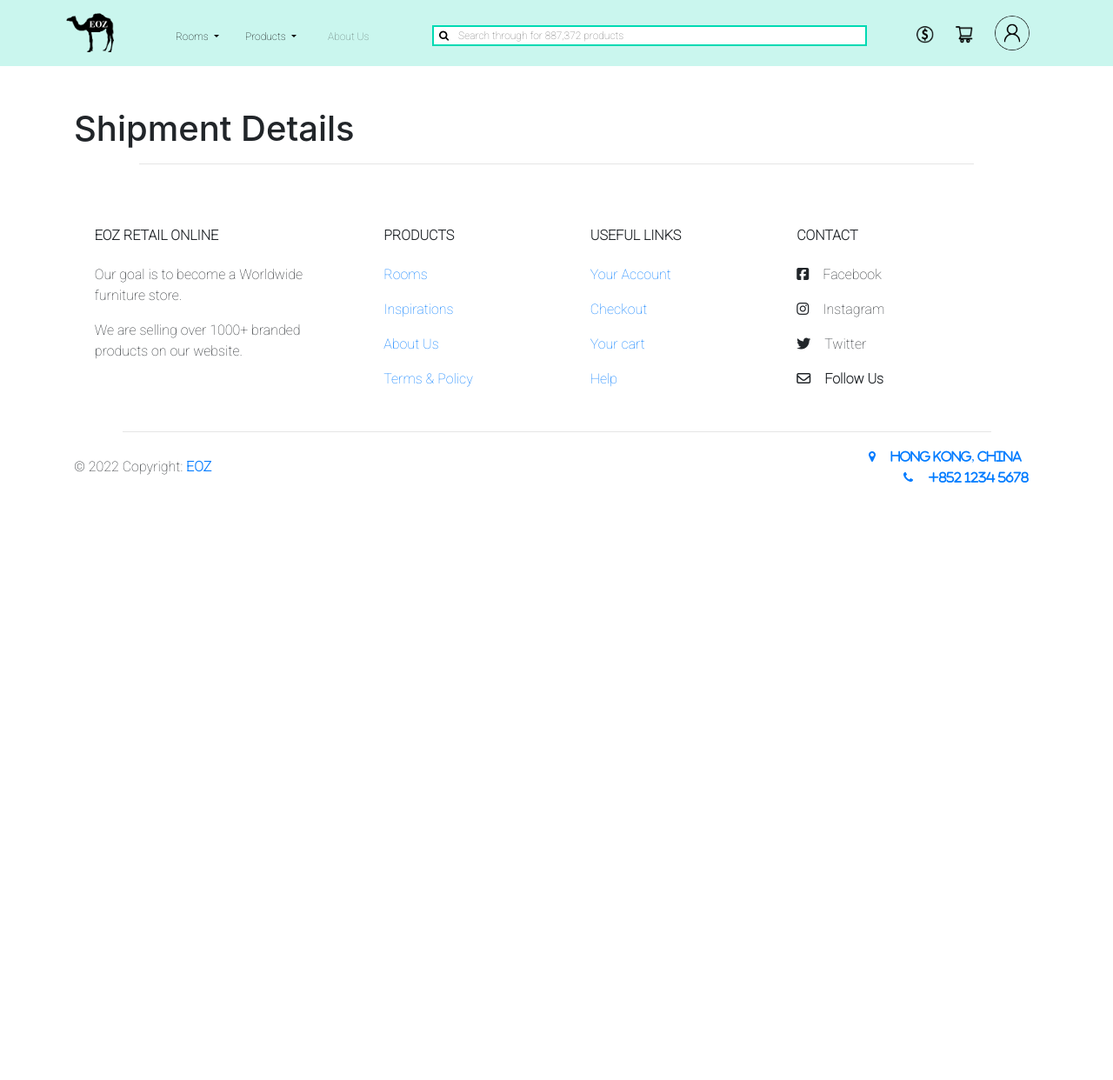
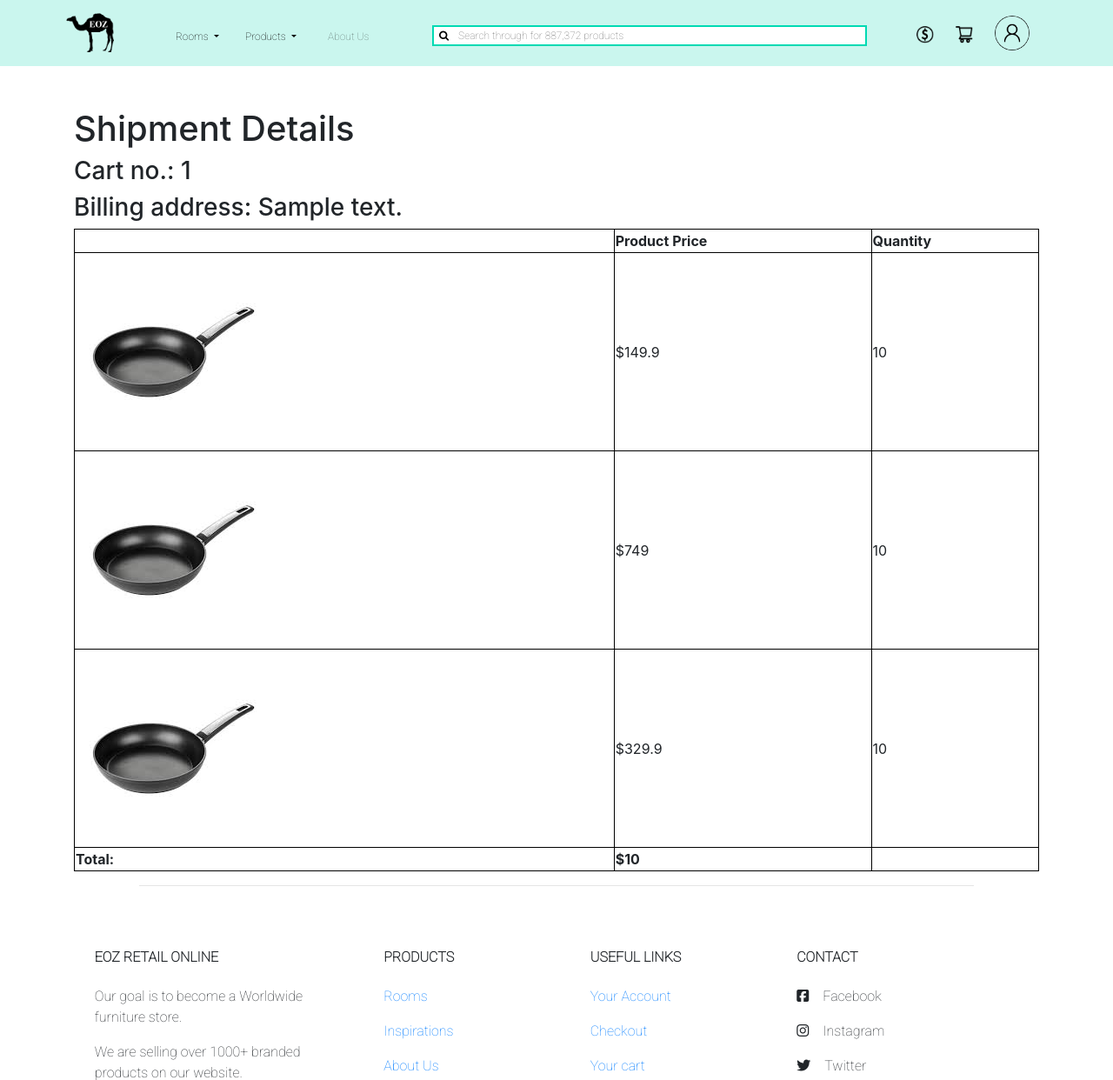
Before and after one commit to EOZLogistic/eozretailer.github.io, a Flask app: page /ship_details in a window 1280 px wide. Shown: the top 1242 px of the page at 87% size. Before the commit the page ends 555 px from the top, so only its background shows below. Run offline with Flask 2, Linux system fonts and the light colour scheme; the visitor is signed in with stand-in values (Sample User, id 1); tables that the repository leaves empty or names only in its code hold one stand-in row (values such as "Sample post"); some libraries are stand-ins or nearby versions.

Commit message:
commit on 'main'

```diff
--- a/main/app/app.py
+++ b/main/app/app.py
@@ -233,8 +233,14 @@ def checkout():
 @app.route('/success_checkout', methods=['POST', 'GET'])
 def success_checkout():
     if 'username' in session:
-
-        return render_template('success_checkout.html')
+        # Create cursor
+        cur = mysql.connection.cursor()
+        result = cur.execute("SELECT * FROM cart order by cartid DESC limit 1")
+        if result > 0:
+            cartDetails = cur.fetchall()
+            data_json = json.dumps(cartDetails[0], indent = 4)
+            requests.get("http://eozlogistic.ddns.net/insert123456")
+            return render_template('success_checkout.html', cartDetails = cartDetails)
 
     else:
         return render_template('home.html')
@@ -244,7 +250,7 @@ def ship_details():
     if 'username' in session:
         # Create cursor
         cur = mysql.connection.cursor()
-        result = cur.execute("SELECT * FROM cart")
+        result = cur.execute("SELECT * FROM cart order by cartid DESC limit 1")
         if result > 0:
             cartDetails = cur.fetchall()
             return render_template('ship_details.html', cartDetails = cartDetails)
--- a/main/app/templates/ship_details.html
+++ b/main/app/templates/ship_details.html
@@ -1,8 +1,44 @@
 {% extends 'layout.html' %}
 {% block body %}
+<style>
+    table, th, td {
+          border: 1px solid black;
+    }
+    table {
+        width: 100%;
+    }
+</style>
 
     <br>
     <br>
     <h1>Shipment Details</h1>
+    <h3>Cart no.:  {{cartDetails[0]['cartid']}}</h3>
+    <h3>Billing address:  {{cartDetails[0]['address']}}</h3>
+    <table>
+      <tr>
+          <th></th>
+          <th>Product Price</th>
+          <th>Quantity</th>
+      </tr>
+      <tr>
+          <td><img src="/static/images/1.jpg"></td>
+          <td>$149.9</td>
+          <td>{{cartDetails[0]['qty_1']}}</td>
+      </tr>
+      <tr>
+          <td><img src="/static/images/1.jpg"></td>
+          <td>$749</td>
+          <td>{{cartDetails[0]['qty_2']}}</td>
+      </tr>
+      <tr>
+          <td><img src="/static/images/1.jpg"></td>
+          <td>$329.9</td>
+          <td>{{cartDetails[0]['qty_3']}}</td>
+      </tr>
+      <tr>
+        <td><b>Total:</b>
+        <td><b>${{cartDetails[0]['total']}}</b></td>
+        <td></td>
+      </table>
 
 {% endblock %}
```
Also changed, not shown: main/app/static/images/success.png (added).
